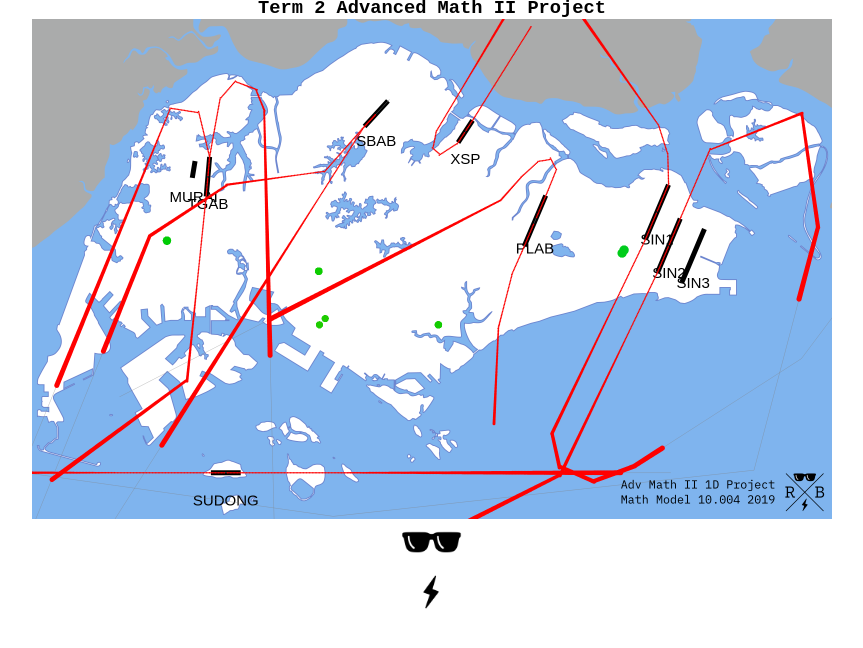
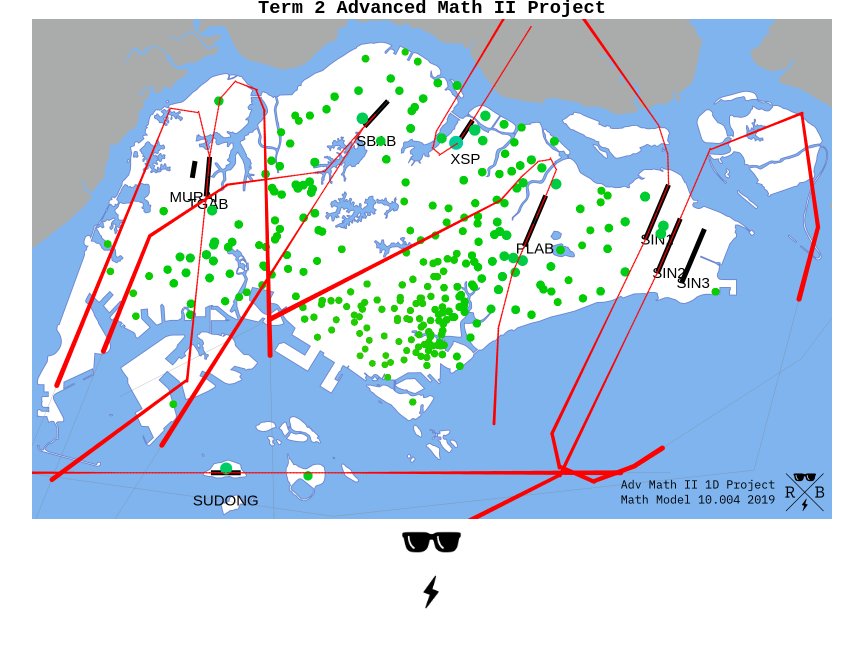
Before and after one commit to ragulbalaji/Aircraft_Noise_Model_10.004_1D, a plain HTML site: page index.html in a window 1280 px wide. Shown: the part 40-688 px from the top of the page, without its empty margins (208-1071 px from the left). Drawn offline with Linux system fonts and the light colour scheme.

Commit message:
Update index.html

```diff
--- a/index.html
+++ b/index.html
@@ -18,7 +18,7 @@
 	</center>
 </body>
 <script src="runways.js"></script>
-<script src="universities.js"></script>
+<script src="regions.js"></script>
 <script src="cartographer.js"></script>
 
 </html>
```
